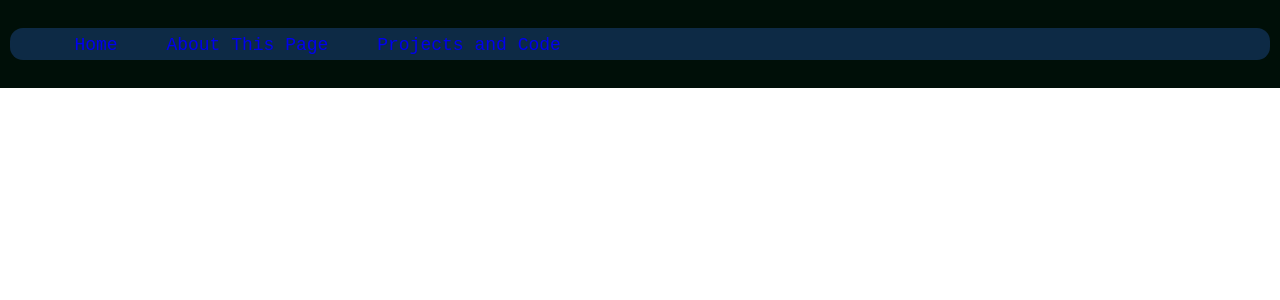
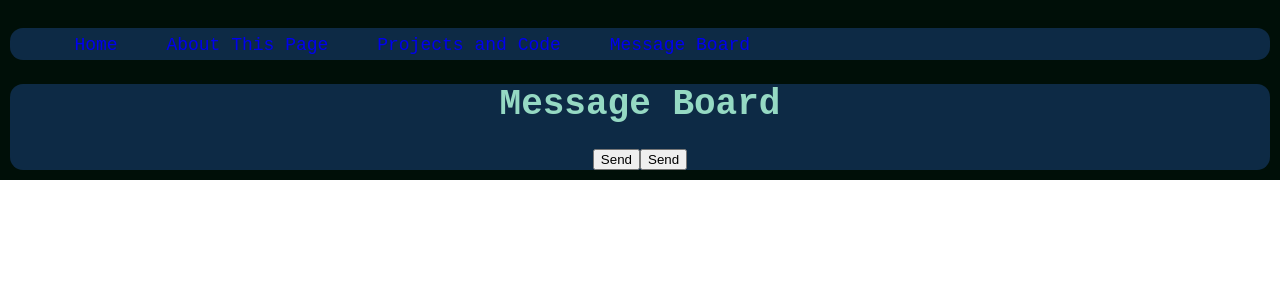
Before and after one commit to jbottelb/portfolio, a React (Create React App) app: page /messages in a window 1280 px wide. Shown: the top 300 px of the page. Built offline with nearby package versions, Linux system fonts and the light colour scheme.

Commit message:
working on message board

```diff
--- a/src/App.js
+++ b/src/App.js
@@ -2,6 +2,7 @@ import React from "react";
 import Nav from "./Components/nav/Nav.js";
 import About from "./Components/About.js";
 import Home from "./Components/home/home.js";
+import MessageBoard from "./Components/MessageBoard/MessageBoard.js";
 import ProjectPage from "./Components/projects/ProjectPage.js";
 import { BrowserRouter as Router, Switch, Route } from "react-router-dom";
 import "./css/styles.css";
@@ -17,6 +18,7 @@ function App() {
             <Route path="/about" exact component={About} />
             <Route path="/" exact component={Home} />
             <Route path="/projects" exact component={ProjectPage} />
+            <Route path="/messages" exact component={MessageBoard} />
         </Switch>
       </header>
     </div>
--- /dev/null
+++ b/src/Components/MessageBoard/MessageBoard.js
@@ -0,0 +1,49 @@
+import React from "react";
+import { getMessages } from "../../Services/phyapi.js";
+
+// should make this load from a file and create sub-components for similcity
+class MessageBoard extends React.Component {
+    sendMessage() {
+        fetch("https://phyapi.herokuapp.com/sendmessage", {
+          "method": "POST",
+          "headers": {
+            "x-rapidapi-host": "fairestdb.p.rapidapi.com",
+            "x-rapidapi-key": "apikey",
+            "content-type": "application/json",
+            "accept": "application/json"
+          },
+          "body": JSON.stringify({
+            name: "Portfolio",
+            message: "Hello from the application"
+          })
+        })
+        .then(response => response.json())
+        .then(response => {
+          console.log(response)
+        })
+        .catch(err => {
+          console.log(err);
+        });
+        alert("Message Sent!")
+    }
+    async getMessages() {
+        let messages = await getMessages();
+        console.log(messages);
+        alert("Fetched messages")
+    }
+    render() {
+        return (
+            <div class="standard">
+                <h1>Message Board</h1>
+                <button onClick={this.sendMessage}>
+                    Send
+                </button>
+                <button onClick={this.getMessages}>
+                    Send
+                </button>
+            </div>
+        )
+    }
+}
+
+export default MessageBoard;
--- a/src/Components/nav/Nav.js
+++ b/src/Components/nav/Nav.js
@@ -16,6 +16,9 @@ const Nav = () => {
         <li className="nav-links">
           <Link to="projects">Projects and Code</Link>
         </li>
+        <li className="nav-links">
+          <Link to="messages">Message Board</Link>
+        </li>
       </ul>
     </nav>
   );
--- /dev/null
+++ b/src/Services/phyapi.js
@@ -0,0 +1,10 @@
+/*
+Holds API functions for accesing the phyAPI
+*/
+export async function getMessages() {
+   fetch("https://phyapi.herokuapp.com/messages")
+    .then((response) => response.json())
+    .then((json) => {
+        return json;
+    })
+};
```
